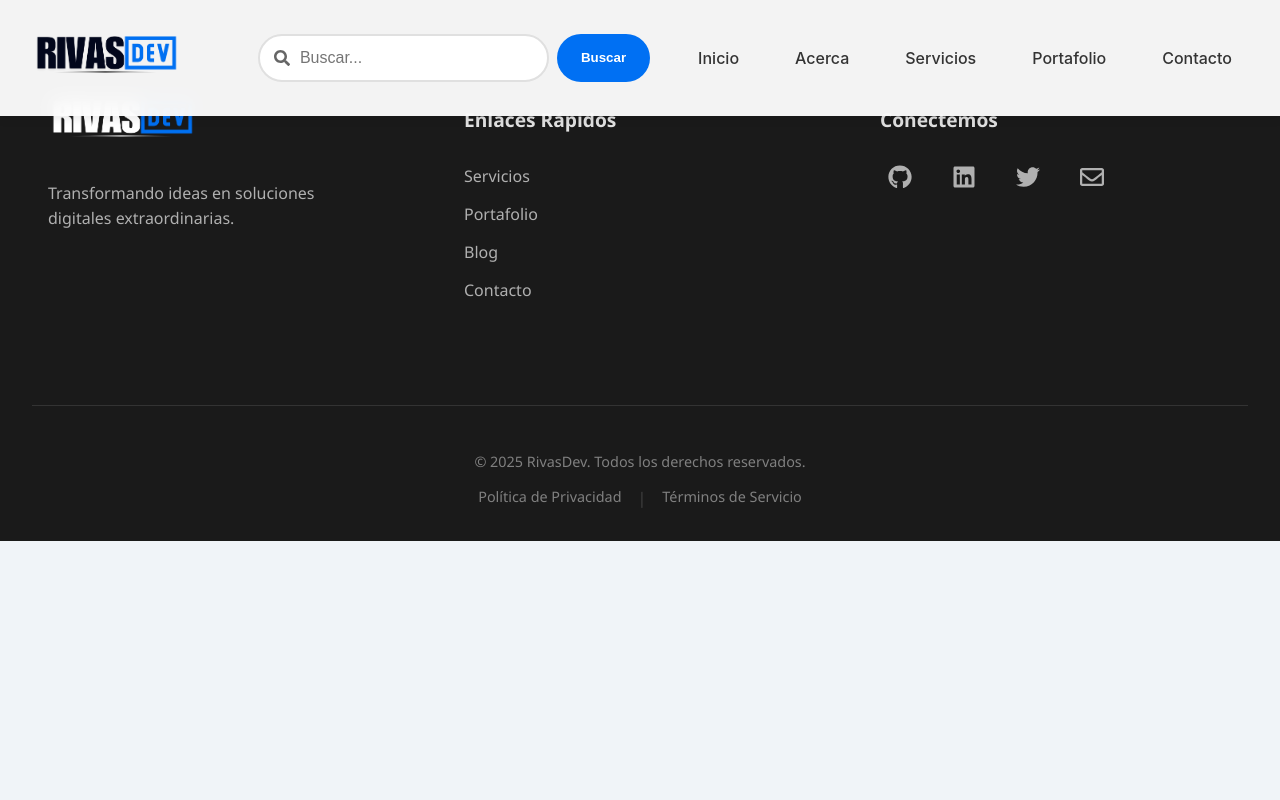
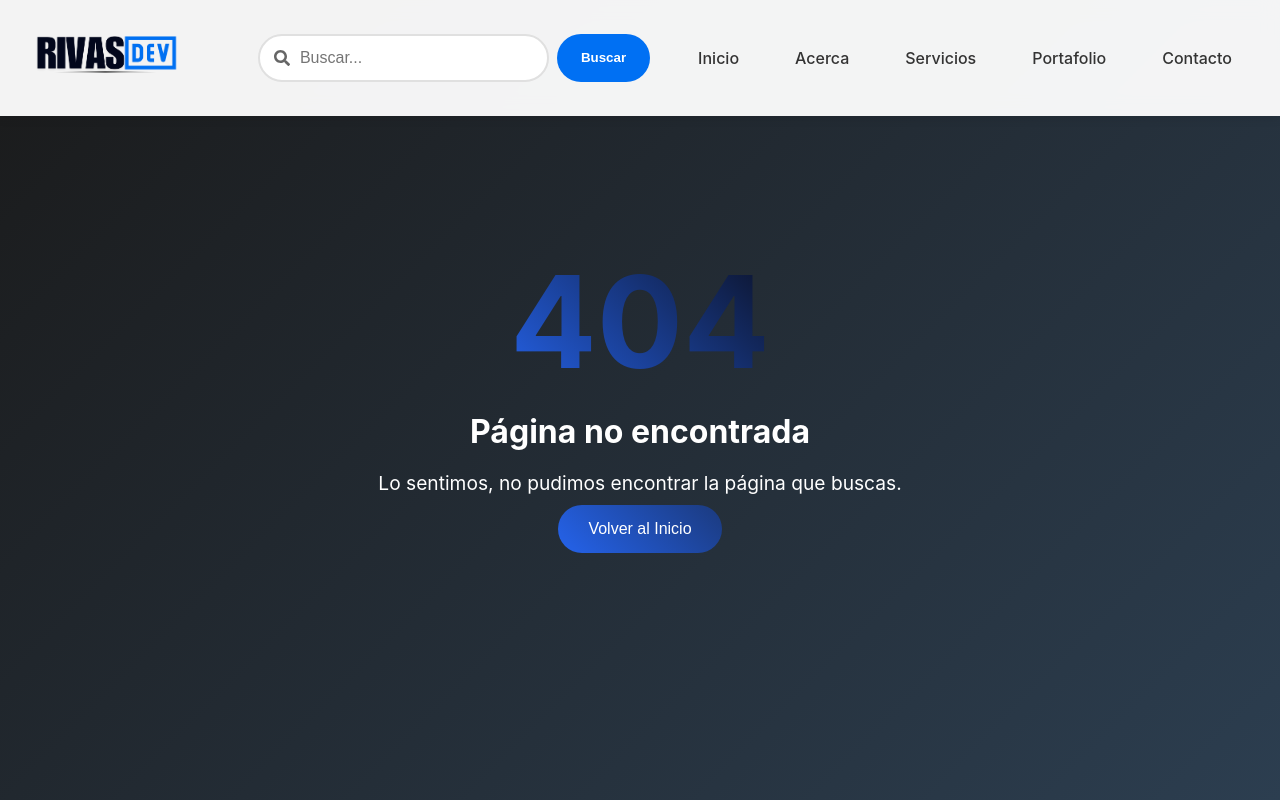
Before and after one commit to leandryr/rivasdev, a React (Vite) app: page /NotFound in a window 1280 px wide. Shown: the top 800 px of the page. Built offline with nearby package versions, Linux system fonts and the light colour scheme; no server answers.

Commit message:
Fix: Redirección de /blog a leandryrp.com en Vercel

```diff
--- a/src/App.tsx
+++ b/src/App.tsx
@@ -11,6 +11,7 @@ import Blog from "./pages/Blog";
 import SearchResultsPage from "./pages/SearchResultsPage";
 import PrivacyPolicy from './pages/PrivacyPolicy';
 import TermsOfService from './pages/TermsOfService';
+import NotFound from "./pages/NotFound";
 
 const App: React.FC = () => {
   return (
@@ -28,6 +29,7 @@ const App: React.FC = () => {
             <Route path="/search" element={<SearchResultsPage />} />
             <Route path="/PrivacyPolicy" element={<PrivacyPolicy />} />
             <Route path="/TermsOfService" element={<TermsOfService />} />
+            <Route path="/NotFound" element={<NotFound/>} />
           </Routes>
         </main>
         <Footer />
--- /dev/null
+++ b/src/pages/NotFound.module.css
@@ -0,0 +1,80 @@
+.container {
+  display: flex;
+  flex-direction: column;
+  align-items: center;
+  justify-content: center;
+  height: 100vh;
+  background: linear-gradient(135deg, #1a1a1a, #2c3e50);
+  color: white;
+  text-align: center;
+  overflow: hidden;
+}
+
+.errorCode {
+  font-size: 8rem;
+  font-weight: bold;
+  margin: 0;
+  background: linear-gradient(45deg, #2563eb, #0b1024);
+  -webkit-background-clip: text; /* Prefijo para navegadores WebKit (Chrome, Safari) */
+  background-clip: text; /* Propiedad estándar */
+  -webkit-text-fill-color: transparent; /* Prefijo para navegadores WebKit */
+  color: transparent; /* Propiedad estándar */
+  animation: float 3s ease-in-out infinite;
+}
+
+.errorMessage {
+  font-size: 2rem;
+  margin: 10px 0;
+  animation: slideIn 1s ease-out;
+}
+
+.description {
+  font-size: 1.2rem;
+  margin: 10px 0;
+  animation: fadeIn 2s ease-in;
+}
+
+.homeButton {
+  padding: 15px 30px;
+  font-size: 1rem;
+  color: white;
+  background: linear-gradient(45deg, #2563eb, #1b3a7e);
+  border: none;
+  border-radius: 50px;
+  cursor: pointer;
+  transition: background 0.3s ease;
+}
+
+.homeButton:hover {
+  background: linear-gradient(45deg, #4153f1, #0b1024);
+}
+
+/* Animaciones */
+@keyframes float {
+  0%, 100% {
+    transform: translateY(0);
+  }
+  50% {
+    transform: translateY(-20px);
+  }
+}
+
+@keyframes slideIn {
+  0% {
+    opacity: 0;
+    transform: translateX(-100%);
+  }
+  100% {
+    opacity: 1;
+    transform: translateX(0);
+  }
+}
+
+@keyframes fadeIn {
+  0% {
+    opacity: 0;
+  }
+  100% {
+    opacity: 1;
+  }
+}
--- /dev/null
+++ b/src/pages/NotFound.tsx
@@ -0,0 +1,55 @@
+import { useNavigate } from "react-router-dom";
+import { motion } from "framer-motion";
+import styles from "./NotFound.module.css";
+
+const NotFound = () => {
+  const navigate = useNavigate();
+
+  return (
+    <motion.div
+      className={styles.container}
+      initial={{ opacity: 0 }}
+      animate={{ opacity: 1 }}
+      exit={{ opacity: 0 }}
+      transition={{ duration: 0.5 }}
+    >
+      <motion.h1
+        className={styles.errorCode}
+        initial={{ y: -50, opacity: 0 }}
+        animate={{ y: 0, opacity: 1 }}
+        transition={{ delay: 0.2, duration: 0.5 }}
+      >
+        404
+      </motion.h1>
+      <motion.h2
+        className={styles.errorMessage}
+        initial={{ y: -50, opacity: 0 }}
+        animate={{ y: 0, opacity: 1 }}
+        transition={{ delay: 0.4, duration: 0.5 }}
+      >
+        Página no encontrada
+      </motion.h2>
+      <motion.p
+        className={styles.description}
+        initial={{ y: -50, opacity: 0 }}
+        animate={{ y: 0, opacity: 1 }}
+        transition={{ delay: 0.6, duration: 0.5 }}
+      >
+        Lo sentimos, no pudimos encontrar la página que buscas.
+      </motion.p>
+      <motion.button
+        className={styles.homeButton}
+        onClick={() => navigate("/")}
+        whileHover={{ scale: 1.1 }}
+        whileTap={{ scale: 0.9 }}
+        initial={{ y: 50, opacity: 0 }}
+        animate={{ y: 0, opacity: 1 }}
+        transition={{ delay: 0.8, duration: 0.5 }}
+      >
+        Volver al Inicio
+      </motion.button>
+    </motion.div>
+  );
+};
+
+export default NotFound;
```
Also changed, not shown: vercel.json (added).
